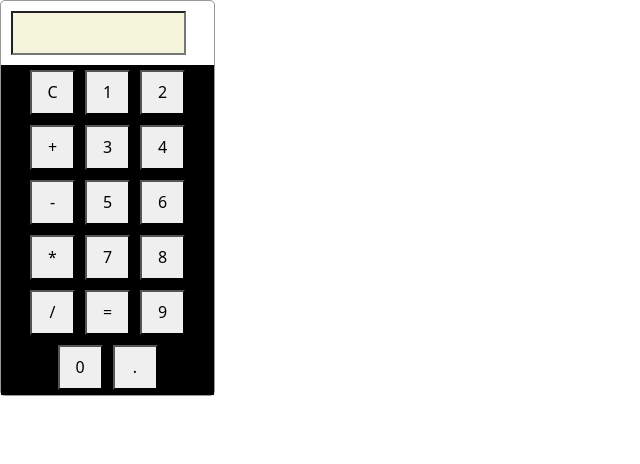
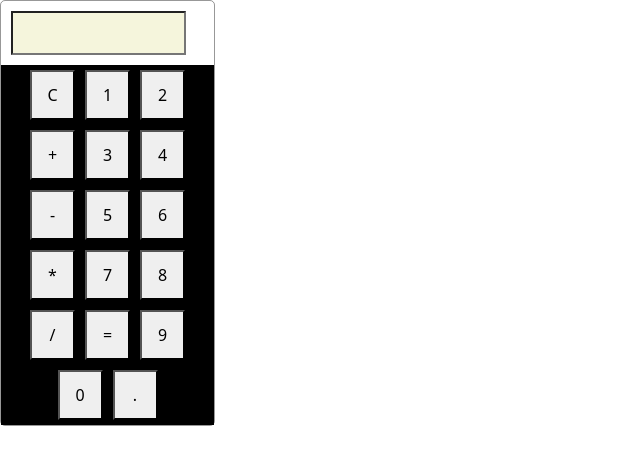
Before and after one commit to Sdaud1950/Calculator, a React (Vite) app: page / in a window 1280 px wide. Shown: the top 464 px of the page, without its empty margins (0-640 px from the left). Built offline with nearby package versions, Linux system fonts and the light colour scheme.

Commit message:
Update Buttoncon.module.css

```diff
--- a/src/Comp/Buttoncon.module.css
+++ b/src/Comp/Buttoncon.module.css
@@ -5,7 +5,7 @@
 background-color: black;
 }
 .butom{
-    height: 45px;
+    height: 50px;
     width: 45px;
     margin: 5px;
 }
```
